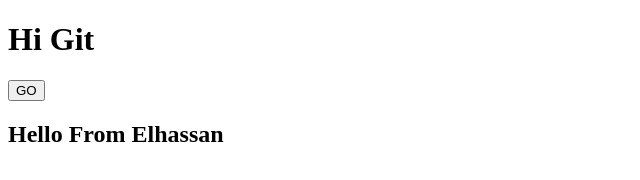
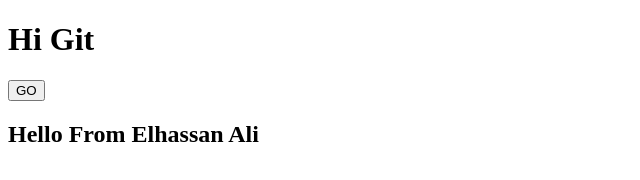
Before and after one commit to H0FNY/New-folder, a plain HTML site: page index.html in a window 1280 px wide. Shown: the full height of the page, 0-640 px from the left. Drawn offline with Linux system fonts and the light colour scheme.

Commit message:
conflict 2

```diff
--- a/index.html
+++ b/index.html
@@ -8,6 +8,6 @@
 <body>
     <h1>Hi Git</h1>
     <button>GO</button>
-    <h2>Hello From Elhassan </h2>
+    <h2>Hello From Elhassan Ali </h2>
 </body>
 </html>
```
